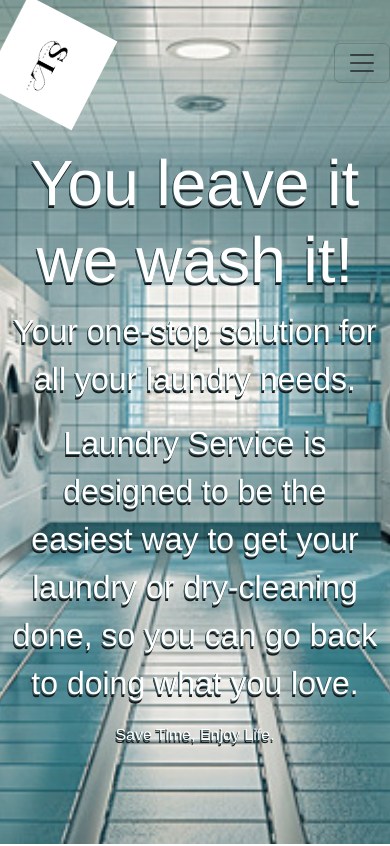
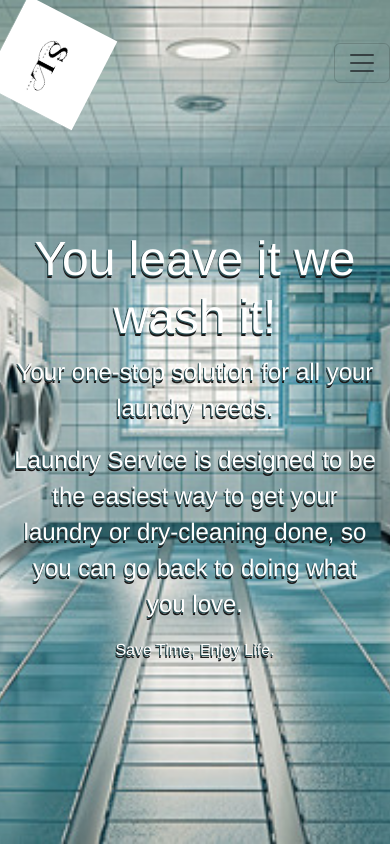
Before and after one commit to sarahdeve/senalaundry, a React (Create React App) app: page / in a window 390 px wide. Shown: the top 846 px of the page. Built offline with nearby package versions, Linux system fonts and the light colour scheme.

Commit message:
Update App.css

```diff
--- a/src/App.css
+++ b/src/App.css
@@ -373,11 +373,11 @@ form {
 }
 
 .home-page h1{
-  font-size: 4rem;
+  font-size: 3rem;
 }
 
 .home-page p {
-  font-size: 2rem;
+  font-size: 1.5rem;
 }
 
 .home-page small {
```
